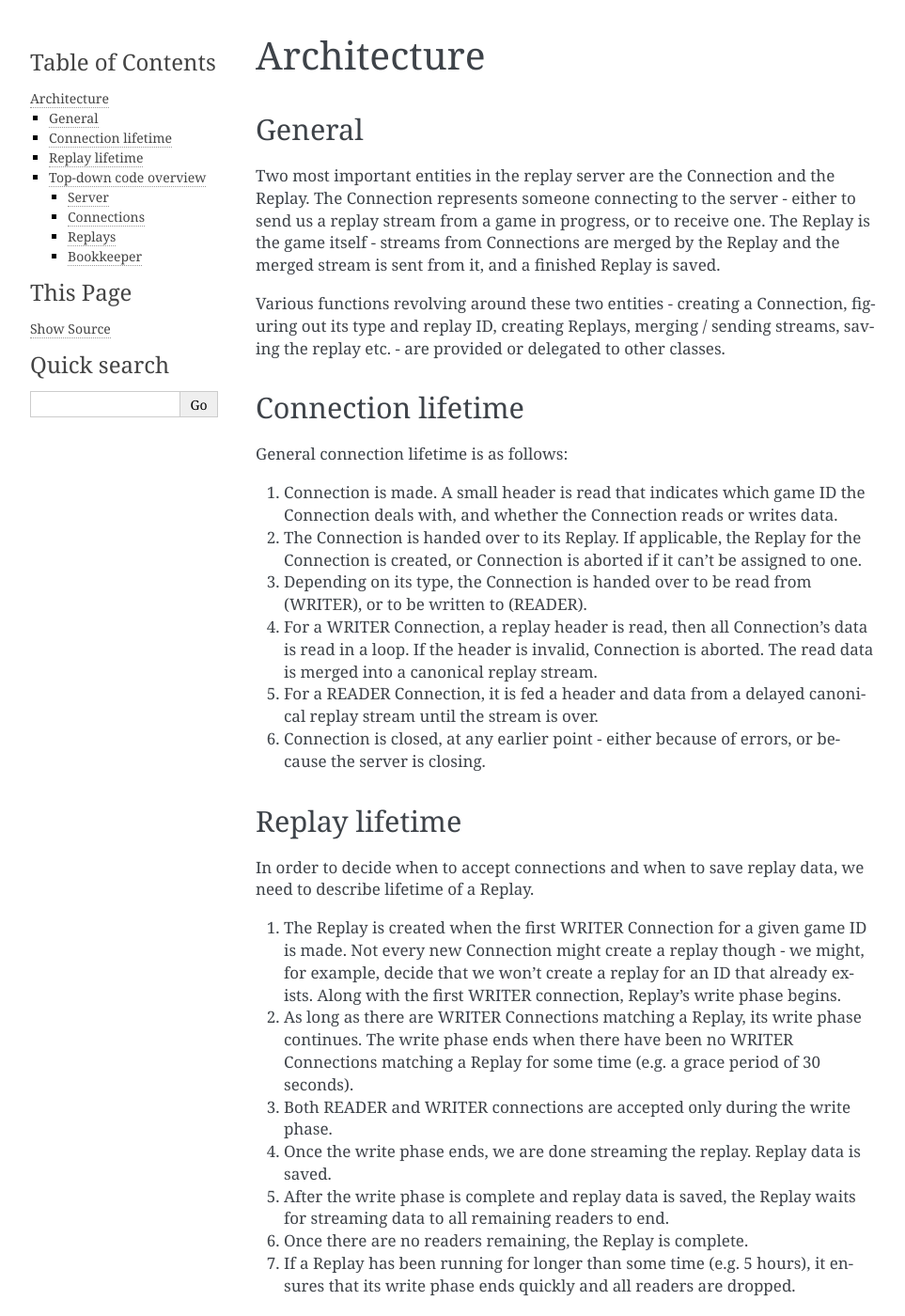
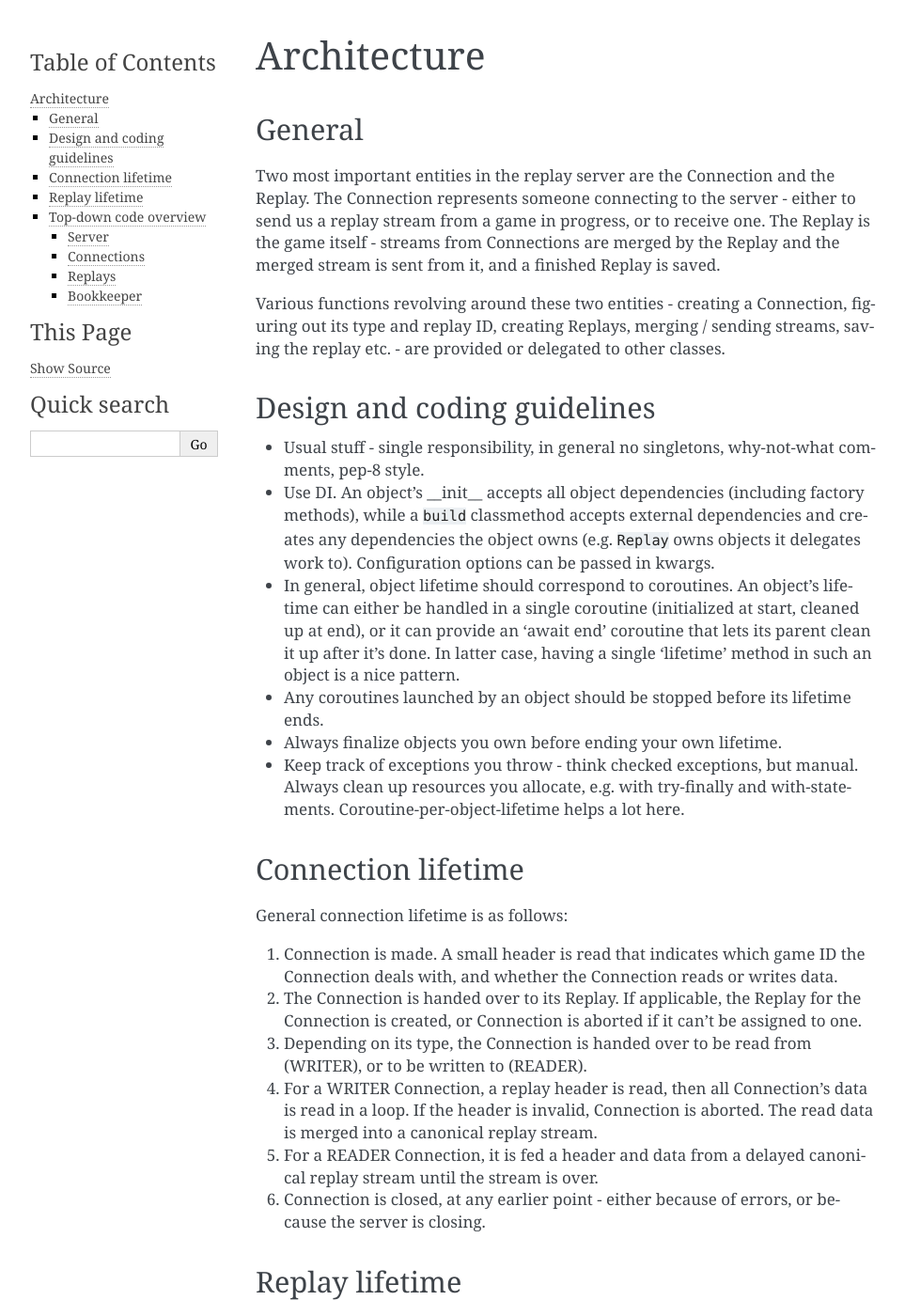
Before and after one commit to FAForever/faf-aio-replayserver, a Sphinx documentation site: the page built from doc/architecture.rst, in a window 1280 px wide and 1400 px high. Shown: the whole window at 94% size, without its empty margins (148-1111 px from the left). Built offline with Sphinx 7.4.7, drawn with Linux system fonts in a browser that asks for light colours.

Commit message:
Add some design guidelines
Signed-off-by: Igor Kotrasinski <i.kotrasinsk@gmail.com>

```diff
--- a/doc/architecture.rst
+++ b/doc/architecture.rst
@@ -13,6 +13,32 @@ merged stream is sent from it, and a finished Replay is saved.
 Various functions revolving around these two entities - creating a Connection,
 figuring out its type and replay ID, creating Replays, merging / sending
 streams, saving the replay etc. - are provided or delegated to other classes.
+
+Design and coding guidelines
+----------------------------
+
+* Usual stuff - single responsibility, in general no singletons, why-not-what
+  comments, pep-8 style.
+
+* Use DI. An object's __init__ accepts all object dependencies (including
+  factory methods), while a ``build`` classmethod accepts external dependencies
+  and creates any dependencies the object owns (e.g. ``Replay`` owns objects it
+  delegates work to). Configuration options can be passed in kwargs.
+
+* In general, object lifetime should correspond to coroutines. An object's
+  lifetime can either be handled in a single coroutine (initialized at start,
+  cleaned up at end), or it can provide an 'await end' coroutine that lets its
+  parent clean it up after it's done. In latter case, having a single
+  'lifetime' method in such an object is a nice pattern.
+
+* Any coroutines launched by an object should be stopped before its lifetime
+  ends.
+
+* Always finalize objects you own before ending your own lifetime.
+
+* Keep track of exceptions you throw - think checked exceptions, but manual.
+  Always clean up resources you allocate, e.g. with try-finally and
+  with-statements. Coroutine-per-object-lifetime helps a lot here.
 
 Connection lifetime
 -------------------
```
